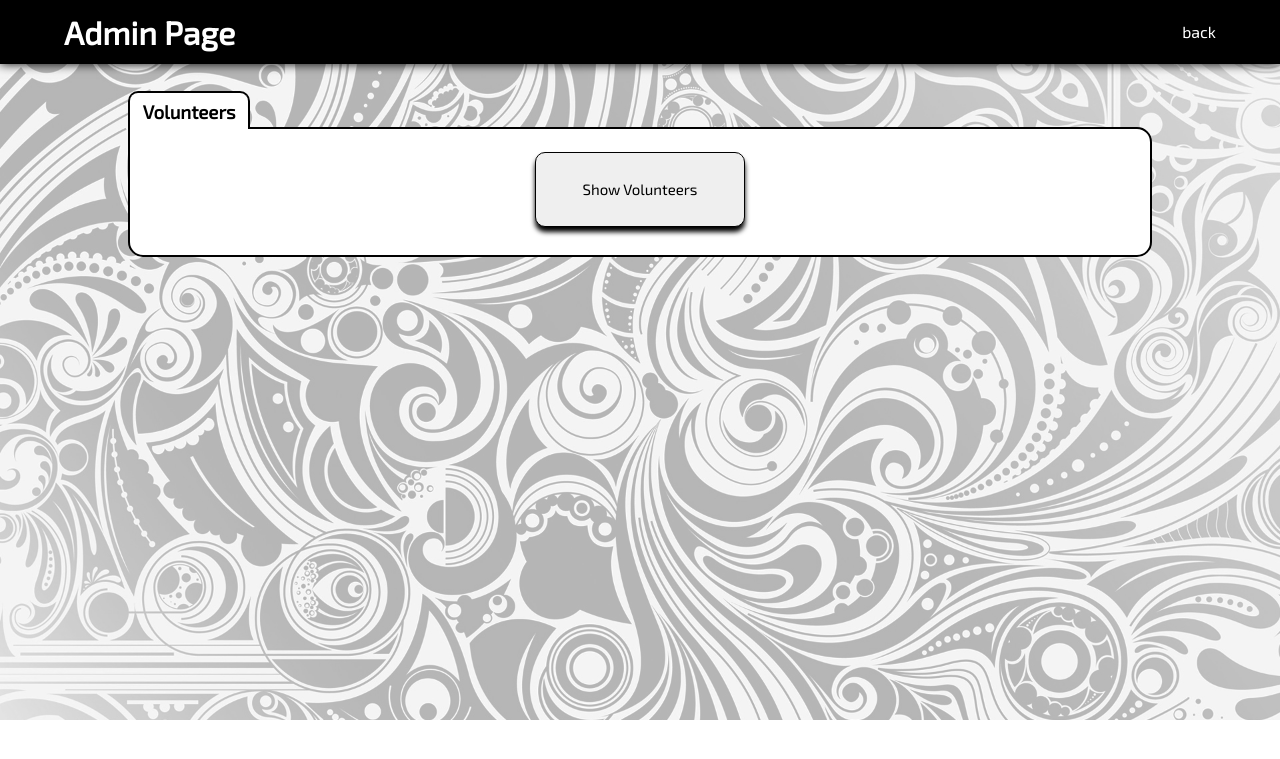
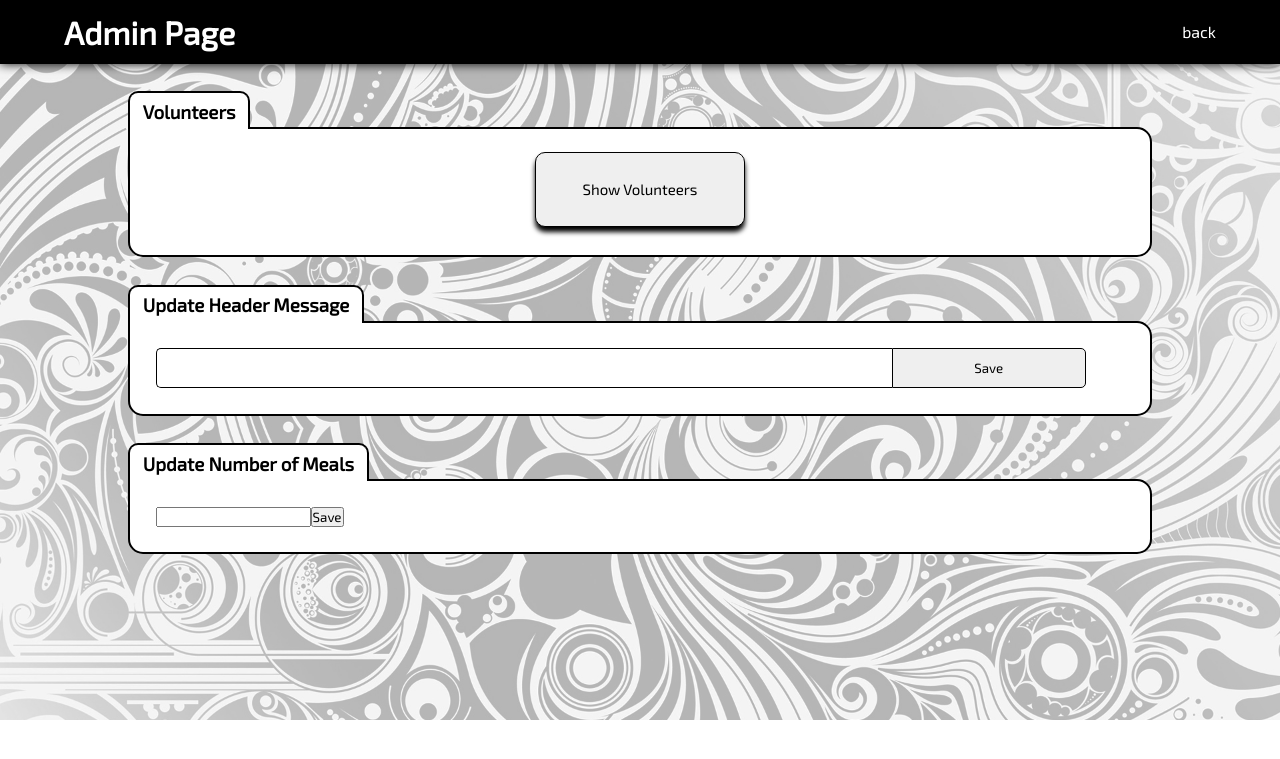
Before and after one commit to natelalor/SalvationSuppers, a Flask app: page /admin.html in a window 1280 px wide. Shown: the top 759 px of the page. Run offline with Flask 2, Linux system fonts and the light colour scheme.

Commit message:
more css on admin page, started saving user data

```diff
--- a/static/css/custom.css
+++ b/static/css/custom.css
@@ -520,6 +520,11 @@ nav{
     transition: all 200ms ease;
 }
 
+.form_position{
+    border: 2px solid yellow;
+    height:10em;
+}
+
 /*=====Image Overlay======*/
 .free_meals_container{
     position: relative;
@@ -760,9 +765,32 @@ footer {
         box-shadow: 0px 0px 0px black;
     }
 }
-
-
-
+/*========admin text input=========*/
+.event_input_container, .meals_wrapper{
+    display: flex;
+    flex: 2 1 auto;
+    flex-direction: row;
+    background-color: rgb(255, 255, 255);
+    border: solid 2px black;
+    border-radius: 15px;
+    border-top-left-radius: 0px;
+    width: 80%;
+    padding: 2%;
+    margin: auto;
+}
+#event_input{
+    width: 76%;
+    border-radius: 5px 0px 0px 5px;
+    border: solid black 1px;
+    border-right: none;
+    height: 40px;
+}
+#event_input_submit{
+    width: 20%;
+    border-radius: 0px 5px 5px 0px;
+    border: solid black 1px;
+    height: 40px;
+}
 
 /* via: https://www.sliderrevolution.com/resources/css-button-hover-effects/ */
 
--- a/static/js/script.js
+++ b/static/js/script.js
@@ -99,6 +99,9 @@ function display_volunteers(){
         }
     });
 }
+function save_header(){
+
+}
 //Image transition section
 var i = 0;
 setInterval(image_transition, 3200);
--- a/templates/admin.html
+++ b/templates/admin.html
@@ -41,6 +41,28 @@
                 >
             </div>
         </div>
+        <h3 class="volunteer_title">Update Header Message</h3>
+        <div class = "event_input_container">
+            <input type = "text"
+            name = "event_input"
+            id = "event_input">
+
+            <input type = "button"
+            name = "event_input_submit"
+            id = "event_input_submit"
+            value = "Save">
+        </div>
+        <h3 class="volunteer_title">Update Number of Meals</h3>
+        <div class = "meals_wrapper">
+            <input type = "text"
+            name = "meals_input"
+            id = "meals_input">
+
+            <input type = "button"
+            name = "meals_input_submit"
+            id = "meals_input_submit"
+            value = "Save">
+        </div>
     </main>
 </body>
 </html>
```
